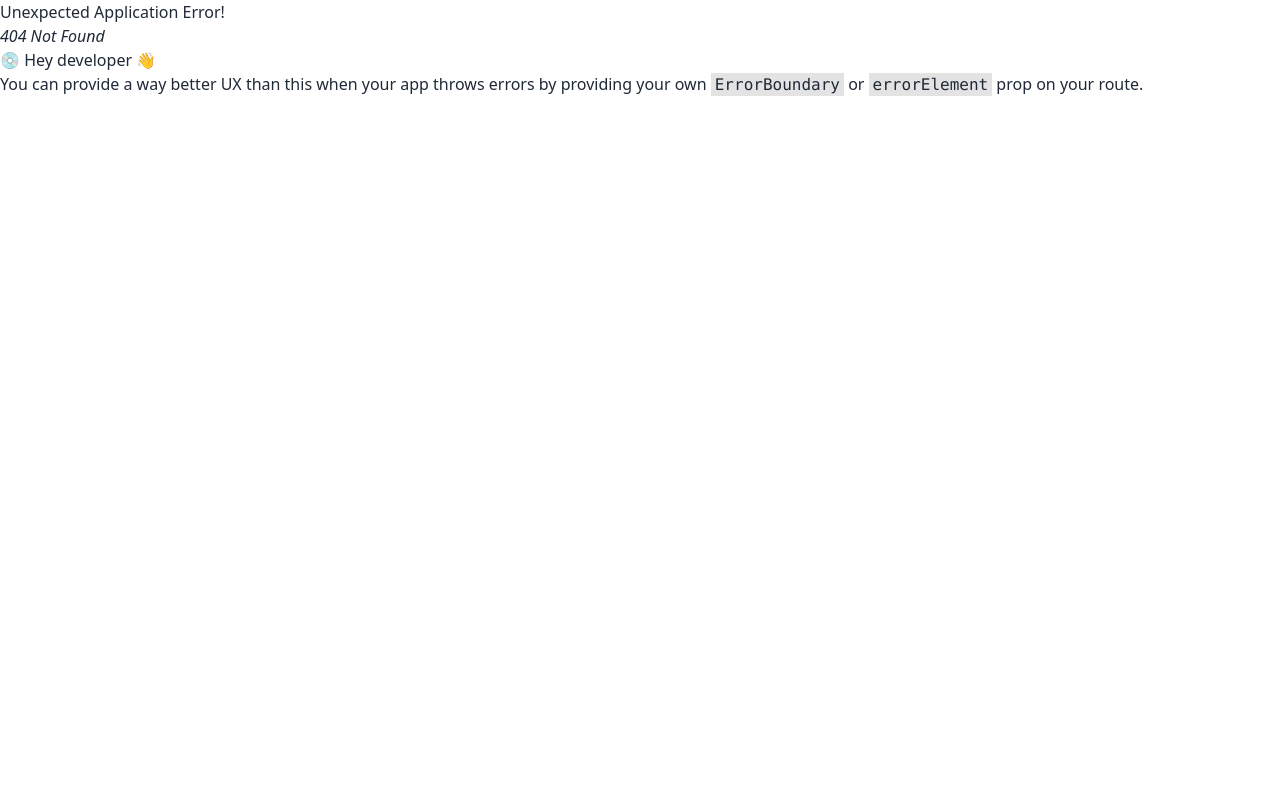
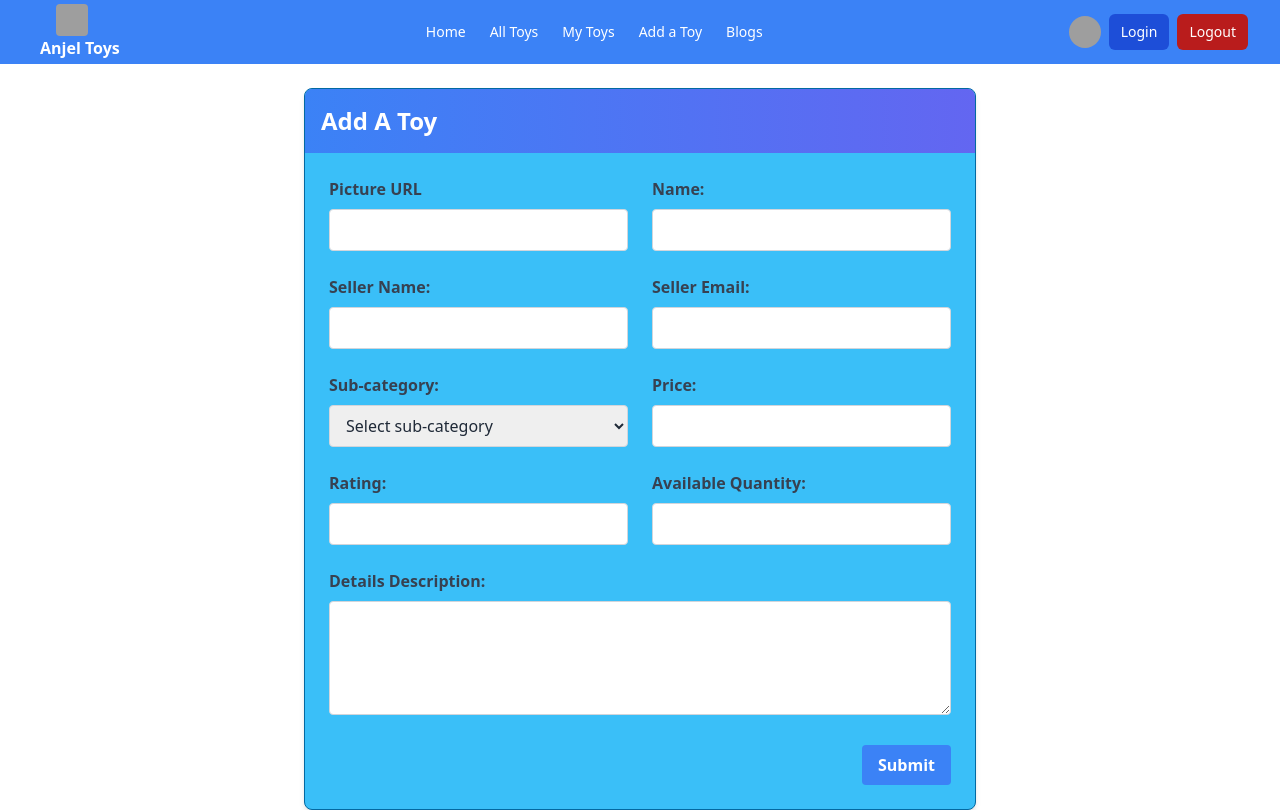
Before and after one commit to ashrafulasif123/toys-angel-client, a React (Vite) app: page /add-toy in a window 1280 px wide. Before the commit this address had no page. Built offline with nearby package versions, Linux system fonts and the light colour scheme; grey boxes are pictures that could not be loaded.

Commit message:
add a toy field added

```diff
--- a/src/Routings/Routings.jsx
+++ b/src/Routings/Routings.jsx
@@ -1,6 +1,7 @@
 import { createBrowserRouter } from "react-router-dom";
 import Main from "../Layout/Main";
 import Home from "../components/Home/Home/Home";
+import AddAToy from "../components/AddAToy/AddAToy";
 
 
 const router = createBrowserRouter([
@@ -11,6 +12,10 @@ const router = createBrowserRouter([
         {
           path: '/',
           element: <Home></Home>
+        },
+        {
+          path:'add-toy',
+          element: <AddAToy></AddAToy>
         }
       ]
     },
--- /dev/null
+++ b/src/components/AddAToy/AddAToy.jsx
@@ -0,0 +1,93 @@
+import React from 'react';
+
+const AddAToy = () => {
+    const handleAddToy = event =>{
+        event.preventDefault()
+        const form = event.target;
+        const picture = form.picture.value;
+        const name = form.name.value;
+        const sellerName = form.sellerName.value;
+        const sellerEmail = form.sellerEmail.value;
+        const subCategory = form.subCategory.value;
+        const price = form.price.value;
+        const rating = form.rating.value;
+        const quantity = form.quantity.value;
+        const description = form.description.value;
+        const toy = {picture, name, sellerName, sellerEmail, subCategory, price, rating, quantity, description}
+        // console.log(toy)
+        fetch('http://localhost:5000/toys', {
+            method: 'POST',
+            headers: {
+                'content-type': 'application/json'
+            },
+            body: JSON.stringify(toy)
+        })
+        .then(res => res.json())
+        .then(data => {
+            console.log(data)
+        })
+
+
+    }
+
+
+    return (
+        <div className="max-w-2xl mx-auto bg-info rounded-lg overflow-hidden shadow-md border border-sky-700 mt-6">
+            <div className="bg-gradient-to-r from-blue-500 to-indigo-500 p-4">
+                <h2 className="text-2xl font-bold text-white">Add A Toy</h2>
+            </div>
+            <form onSubmit={handleAddToy} className="p-6">
+                <div className="grid grid-cols-2 gap-6 mb-6">
+                    <div>
+                        <label htmlFor="picture" className="block text-gray-700 font-bold mb-2">Picture URL</label>
+                        <input type="text" name="picture" className="w-full border border-gray-300 px-3 py-2 rounded" />
+                    </div>
+                    <div>
+                        <label htmlFor="name" className="block text-gray-700 font-bold mb-2">Name:</label>
+                        <input type="text" name="name" className="w-full border border-gray-300 px-3 py-2 rounded" />
+                    </div>
+                    <div>
+                        <label htmlFor="sellerName" className="block text-gray-700 font-bold mb-2">Seller Name:</label>
+                        <input type="text" name="sellerName" className="w-full border border-gray-300 px-3 py-2 rounded" />
+                    </div>
+                    <div>
+                        <label htmlFor="sellerEmail" className="block text-gray-700 font-bold mb-2">Seller Email:</label>
+                        <input type="email" name="sellerEmail" className="w-full border border-gray-300 px-3 py-2 rounded" />
+                    </div>
+                    <div>
+                        <label htmlFor="subCategory" className="block text-gray-700 font-bold mb-2">Sub-category:</label>
+                        <select name="subCategory" className="w-full border border-gray-300 px-3 py-2 rounded">
+                            <option value="">Select sub-category</option>
+                            <option value="electronics">Electronics</option>
+                            <option value="clothing">Clothing</option>
+                            <option value="home">Home</option>
+                        </select>
+                    </div>
+                    <div>
+                        <label htmlFor="price" className="block text-gray-700 font-bold mb-2">Price:</label>
+                        <input type="number" name="price" className="w-full border border-gray-300 px-3 py-2 rounded" />
+                    </div>
+                    <div>
+                        <label htmlFor="rating" className="block text-gray-700 font-bold mb-2">Rating:</label>
+                        <input type="number" name="rating" className="w-full border border-gray-300 px-3 py-2 rounded" />
+                    </div>
+                    <div>
+                        <label htmlFor="quantity" className="block text-gray-700 font-bold mb-2">Available Quantity:</label>
+                        <input type="number" name="quantity" className="w-full border border-gray-300 px-3 py-2 rounded" />
+                    </div>
+                    <div className="col-span-2">
+                        <label htmlFor="description" className="block text-gray-700 font-bold mb-2">Details Description:</label>
+                        <textarea name="description" rows="4" className="w-full border border-gray-300 px-3 py-2 rounded"></textarea>
+                    </div>
+                </div>
+                <div className="flex justify-end">
+                    <button type="submit" className="bg-gradient-to-r  bg-blue-500  text-white font-bold py-2 px-4 rounded">
+                        Submit
+                    </button>
+                </div>
+            </form>
+        </div>
+    );
+};
+
+export default AddAToy;
```
